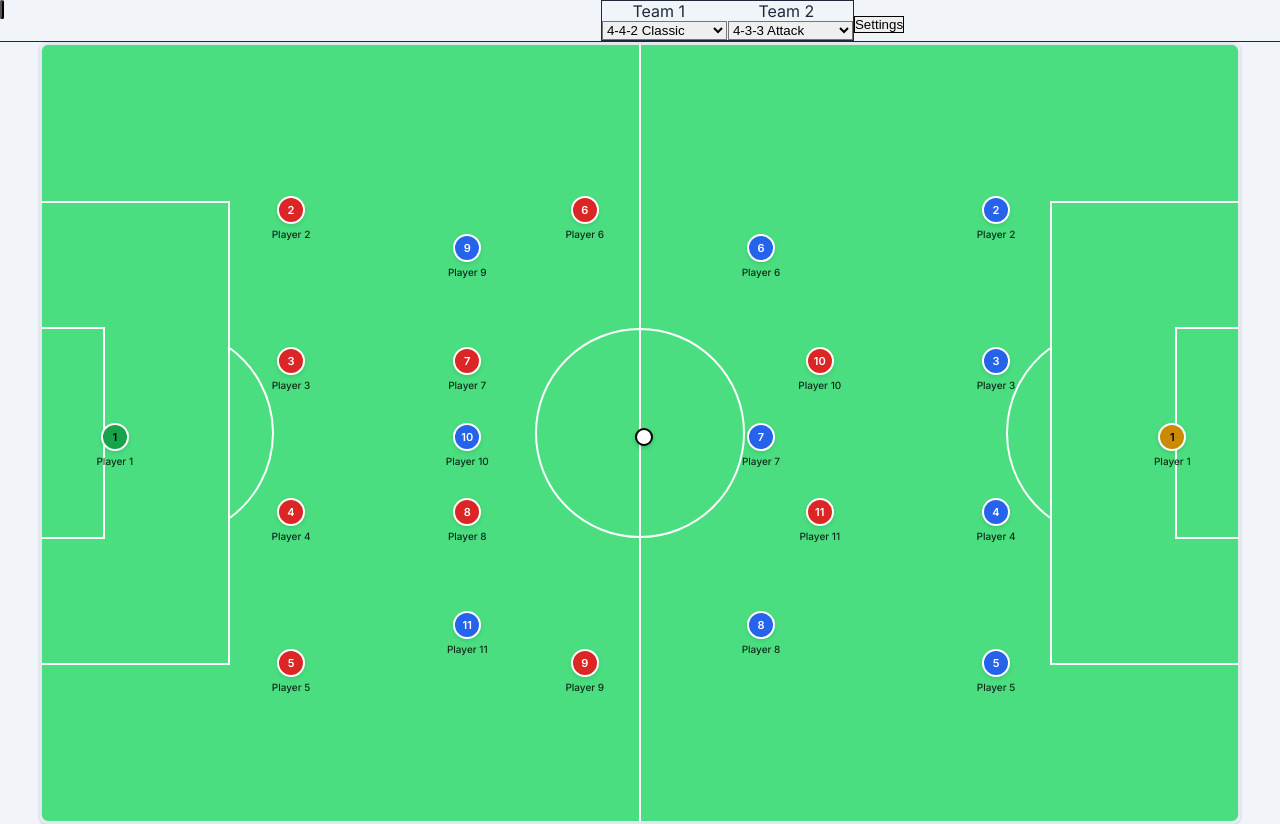
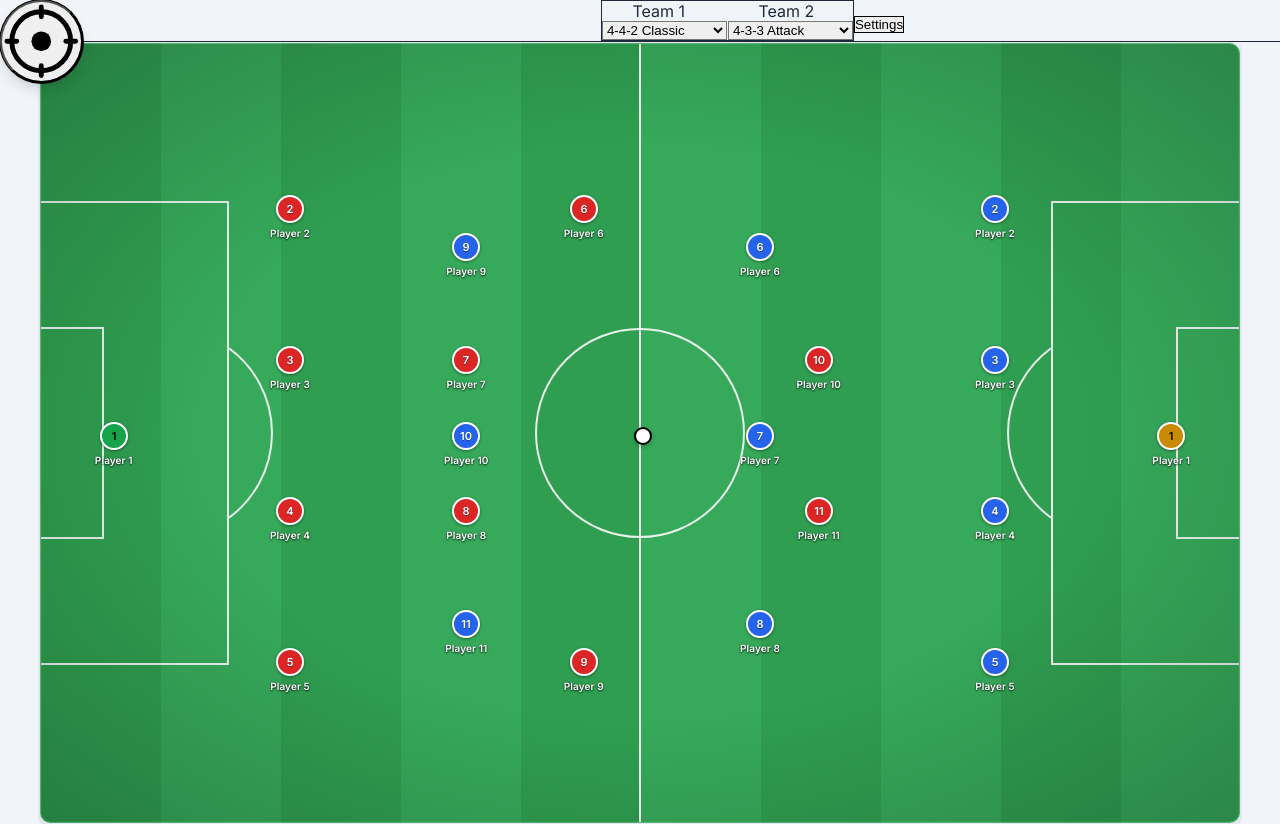
Before and after one commit to kaimrdth/Football-Board, a React (Vite) app: page / in a window 1280 px wide. Built offline with nearby package versions, Linux system fonts and the light colour scheme.

Commit message:
update: 2026-06-29 21:31

```diff
--- a/src/App.tsx
+++ b/src/App.tsx
@@ -31,7 +31,7 @@ function App() {
 
             {/* Center: Formation Controls & Settings */}
             <div className="flex-1 flex justify-center px-8">
-              <div className="flex items-center gap-4">
+              <div className="flex items-center gap-12">
                 <FormationBar />
                 <SettingsMenu />
               </div>
--- a/src/components/FloatingResetButton.tsx
+++ b/src/components/FloatingResetButton.tsx
@@ -7,17 +7,23 @@ const FloatingResetButton = React.memo(() => {
   return (
     <button
       onClick={resetBall}
-      className="fixed bottom-6 right-6 z-40 bg-blue-500 hover:bg-blue-600 text-white p-4 rounded-full shadow-lg hover:shadow-xl transition-all duration-200 transform hover:scale-105 active:scale-95"
-      title="Reset Ball Position"
+      aria-label="Recenter ball"
+      title="Recenter ball"
+      className="group fixed bottom-6 right-6 z-40 flex items-center gap-0 overflow-hidden rounded-full bg-gradient-to-br from-emerald-500 to-teal-600 text-white shadow-[0_8px_16px_-4px_rgba(15,23,42,0.18),0_4px_8px_-4px_rgba(15,23,42,0.10)] ring-1 ring-white/20 transition-all duration-200 hover:shadow-[0_16px_32px_-8px_rgba(15,23,42,0.22)] hover:from-emerald-400 hover:to-teal-500 active:scale-95 focus:outline-none focus-visible:ring-2 focus-visible:ring-emerald-300 p-4"
     >
       <svg
-        className="w-6 h-6"
-        fill="currentColor"
+        className="w-6 h-6 flex-shrink-0 transition-transform duration-300 group-hover:rotate-180"
+        fill="none"
         viewBox="0 0 24 24"
       >
-        <circle cx="12" cy="12" r="8" stroke="currentColor" strokeWidth="1.5" fill="none" />
-        <path d="M12 8v8M8 12h8" stroke="currentColor" strokeWidth="1.5" strokeLinecap="round" />
+        {/* recenter: crosshair with ball at center */}
+        <circle cx="12" cy="12" r="9" stroke="currentColor" strokeWidth="1.5" />
+        <circle cx="12" cy="12" r="3" fill="currentColor" />
+        <path d="M12 1.5v3M12 19.5v3M1.5 12h3M19.5 12h3" stroke="currentColor" strokeWidth="1.5" strokeLinecap="round" />
       </svg>
+      <span className="max-w-0 overflow-hidden whitespace-nowrap text-sm font-semibold opacity-0 transition-all duration-300 group-hover:max-w-[7rem] group-hover:pl-2 group-hover:pr-1 group-hover:opacity-100">
+        Recenter ball
+      </span>
     </button>
   );
 });
--- a/src/components/Player.tsx
+++ b/src/components/Player.tsx
@@ -19,7 +19,7 @@ const Player = React.memo(({ player, isDragging = false, style }: PlayerProps) =
 
   const isSelected = selectedPlayer?.id === player.id;
   const [clickCount, setClickCount] = React.useState(0);
-  const clickTimeoutRef = React.useRef<number | null>(null);
+  const clickTimeoutRef = React.useRef<ReturnType<typeof setTimeout> | null>(null);
 
   const dragData: DragData = {
     type: 'player',
@@ -73,8 +73,8 @@ const Player = React.memo(({ player, isDragging = false, style }: PlayerProps) =
   const teamColor = isGoalkeeper ? teamInfo.gkKitColor : teamInfo.kitColor;
   const textColor = isColorBright(teamColor) ? '#000000' : '#ffffff';
 
-  // Player names are displayed directly on the bright green pitch - always use black for readability
-  const nameTextColor = '#000000';
+  // Names sit directly on the grass — white with a dark halo stays legible over any stripe
+  const nameTextColor = '#ffffff';
 
   return (
     <div
@@ -85,7 +85,7 @@ const Player = React.memo(({ player, isDragging = false, style }: PlayerProps) =
         top: isDragging ? 0 : player.position.y,
         width: '28px',
         height: '28px',
-        cursor: 'move',
+        cursor: (isDndKitDragging || isDragging) ? 'grabbing' : 'grab',
         zIndex: (isDndKitDragging || isDragging) ? 1000 : 10,
         transition: 'none',
         userSelect: 'none',
@@ -99,13 +99,15 @@ const Player = React.memo(({ player, isDragging = false, style }: PlayerProps) =
     >
       {/* Main player shape */}
       <div
-        className="w-full h-full flex items-center justify-center rounded-full transition-all duration-200"
+        className="player-disc w-full h-full flex items-center justify-center rounded-full"
         style={{
           background: teamColor,
-          border: isSelected ? `3px solid #f59e0b` : `2px solid #ffffff`,
+          border: '2px solid #ffffff',
           boxShadow: isSelected
-            ? `0 0 0 2px #f59e0b`
-            : `0 2px 4px rgba(0, 0, 0, 0.1)`
+            ? '0 0 0 3px var(--selection), 0 2px 6px rgba(0, 0, 0, 0.45)'
+            : (isDndKitDragging || isDragging)
+              ? '0 6px 14px rgba(0, 0, 0, 0.4)'
+              : '0 1px 3px rgba(0, 0, 0, 0.4)'
         }}
       >
         {/* Player number */}
@@ -118,7 +120,11 @@ const Player = React.memo(({ player, isDragging = false, style }: PlayerProps) =
               zIndex: 2,
               fontFamily: 'Inter, system-ui, sans-serif',
               fontWeight: '600',
-              color: textColor
+              color: textColor,
+              textShadow: textColor === '#ffffff'
+                ? '0 1px 1px rgba(0, 0, 0, 0.35)'
+                : 'none',
+              lineHeight: 1
             }}
           >
             {player.number}
@@ -139,9 +145,11 @@ const Player = React.memo(({ player, isDragging = false, style }: PlayerProps) =
             fontSize: '10px',
             whiteSpace: 'nowrap',
             color: nameTextColor,
-            fontWeight: '500',
+            fontWeight: '600',
+            letterSpacing: '0.01em',
+            textShadow: '0 1px 2px rgba(0, 0, 0, 0.7), 0 0 2px rgba(0, 0, 0, 0.5)',
             pointerEvents: 'none',
-            opacity: (isDndKitDragging || isDragging) ? 0 : 0.8,
+            opacity: (isDndKitDragging || isDragging) ? 0 : 1,
             transition: 'opacity 0.2s ease',
             fontFamily: 'Inter, system-ui, sans-serif'
           }}
--- a/src/index.css
+++ b/src/index.css
@@ -19,9 +19,23 @@
   --grid-color: rgba(34, 197, 94, 0.05);
   --border-subtle: #e2e8f0;
 
-  /* Clean pitch marking colors */
-  --pitch-line: #ffffff;
-  --pitch-bg: #4ade80;
+  /* Elevation scale — one consistent shadow ramp */
+  --elev-1: 0 1px 2px rgba(15, 23, 42, 0.06), 0 1px 3px rgba(15, 23, 42, 0.10);
+  --elev-2: 0 2px 4px rgba(15, 23, 42, 0.06), 0 4px 8px rgba(15, 23, 42, 0.08);
+  --elev-3: 0 8px 16px -4px rgba(15, 23, 42, 0.12), 0 4px 8px -4px rgba(15, 23, 42, 0.10);
+  --elev-4: 0 16px 32px -8px rgba(15, 23, 42, 0.18), 0 8px 16px -8px rgba(15, 23, 42, 0.12);
+
+  /* Radius scale */
+  --radius-sm: 6px;
+  --radius-md: 10px;
+  --radius-lg: 14px;
+
+  /* Pitch — refined grass + markings */
+  --pitch-line: rgba(255, 255, 255, 0.88);
+  --pitch-stripe-a: #2f9e50;
+  --pitch-stripe-b: #36a95a;
+  --pitch-bg: #2f9e50;
+  --selection: #f59e0b;
   --team-red: #dc2626;
   --team-blue: #2563eb;
 }
@@ -85,32 +99,47 @@
 
 
   .pitch-neo {
-    background: var(--pitch-bg);
-    border: 2px solid var(--border-subtle);
-    border-radius: 8px;
-    box-shadow: 0 2px 4px 0 rgba(0, 0, 0, 0.05);
+    background-color: var(--pitch-stripe-a);
+    /* Mowing stripes */
+    background-image: repeating-linear-gradient(
+      90deg,
+      var(--pitch-stripe-a) 0,
+      var(--pitch-stripe-a) 120px,
+      var(--pitch-stripe-b) 120px,
+      var(--pitch-stripe-b) 240px
+    );
+    border: 1px solid rgba(255, 255, 255, 0.14);
+    border-radius: var(--radius-md);
+    box-shadow:
+      var(--elev-3),
+      inset 0 0 0 1px rgba(255, 255, 255, 0.05);
     position: relative;
   }
 
-
-  .player-neo {
-    background: var(--surface-1);
-    border: 2px solid currentColor;
-    box-shadow: 0 2px 4px 0 rgba(0, 0, 0, 0.1);
-    position: relative;
-    border-radius: 50%;
+  /* Soft vignette for depth — sits below lines & players */
+  .pitch-neo::after {
+    content: '';
+    position: absolute;
+    inset: 0;
+    pointer-events: none;
+    z-index: 5;
+    border-radius: inherit;
+    background: radial-gradient(
+      ellipse at center,
+      transparent 52%,
+      rgba(0, 0, 0, 0.20) 100%
+    );
   }
 
-  .player-neo::before {
-    content: '';
-    position: absolute;
-    top: 50%;
-    left: 50%;
-    width: 6px;
-    height: 6px;
-    background: currentColor;
-    border-radius: 50%;
-    transform: translate(-50%, -50%);
+
+  /* Player token — crisp marker with hover/drag affordance */
+  .player-disc {
+    transition: transform 0.14s ease, box-shadow 0.14s ease;
+    will-change: transform;
+  }
+
+  .player-disc:hover {
+    transform: scale(1.12);
   }
 
   .ball-neo {
@@ -230,3 +259,13 @@
     contain: layout style;
   }
 }
+
+@media (prefers-reduced-motion: reduce) {
+  *,
+  *::before,
+  *::after {
+    animation-duration: 0.01ms !important;
+    animation-iteration-count: 1 !important;
+    transition-duration: 0.01ms !important;
+  }
+}
```
Also changed, not shown: 5 other files (tests, documents, lock files or other folders).
